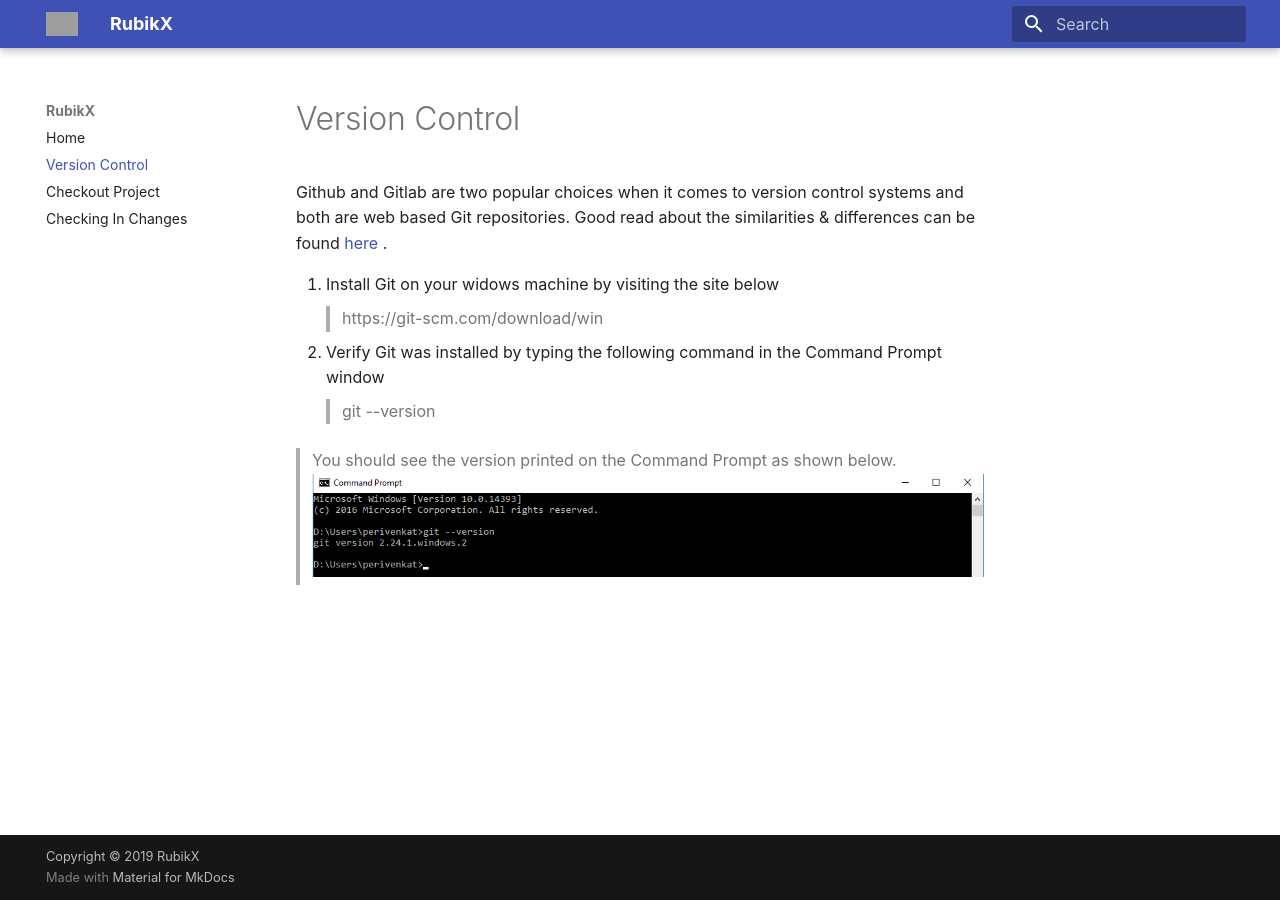
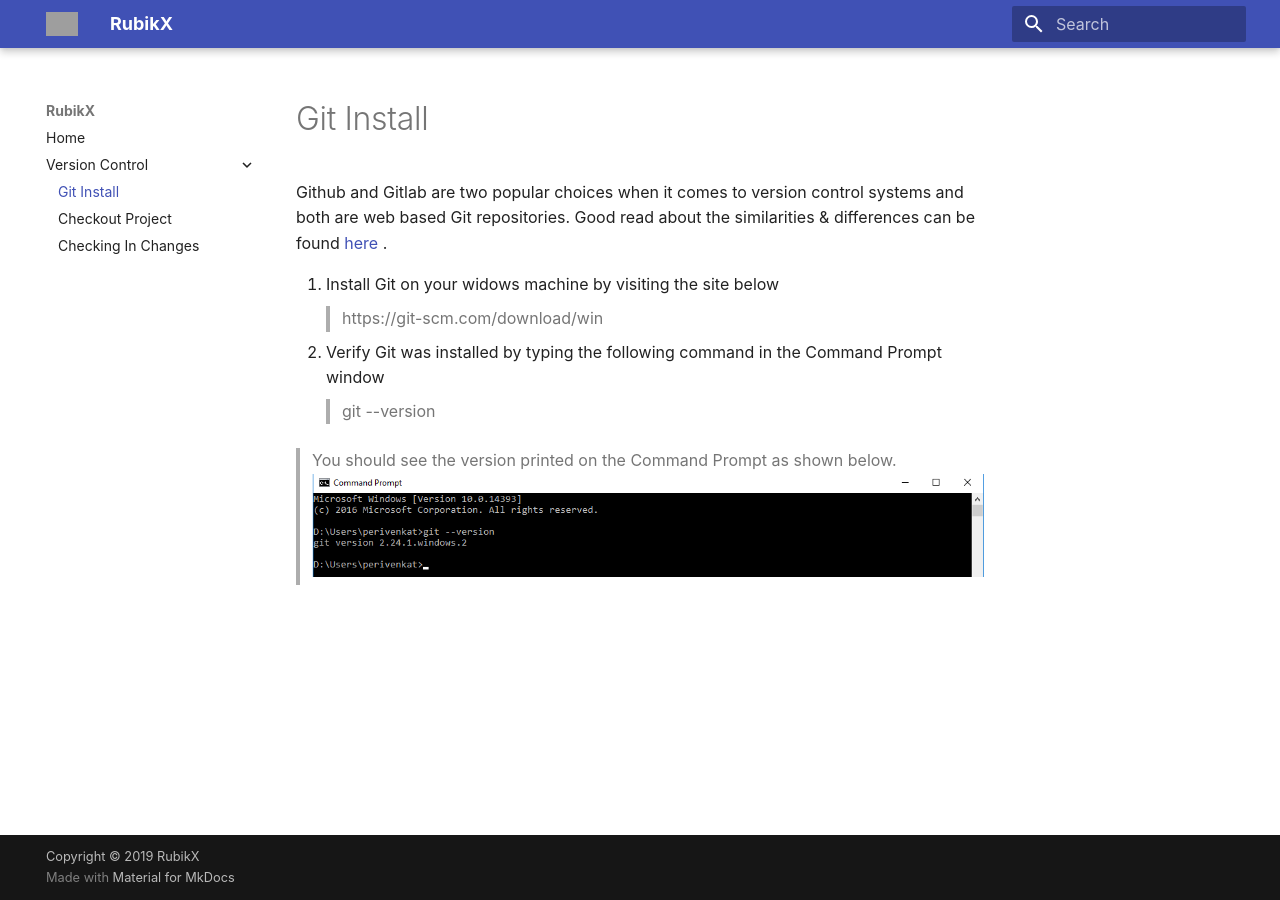
Before and after one commit to periatrubikx/mkdocs, an MkDocs documentation site: the page built from docs/versioning.md, in a window 1280 px wide. Built offline with MkDocs 1.6.1 and Material for MkDocs 9.7.7, drawn with Linux system fonts in a browser that asks for light colours.

Commit message:
Initial content for mkdocs.

```diff
--- a/mkdocs.yml
+++ b/mkdocs.yml
@@ -10,9 +10,10 @@ site_dir: '/site'
 
 nav:
   - Home: index.md
-  - Version Control: versioning.md
-  - Checkout Project: checkout-project.md
-  - Checking In Changes: checkin-project.md
+  - Version Control:
+    - Git Install: versioning.md
+    - Checkout Project: checkout-project.md
+    - Checking In Changes: checkin-project.md
 
 
 theme:
```
